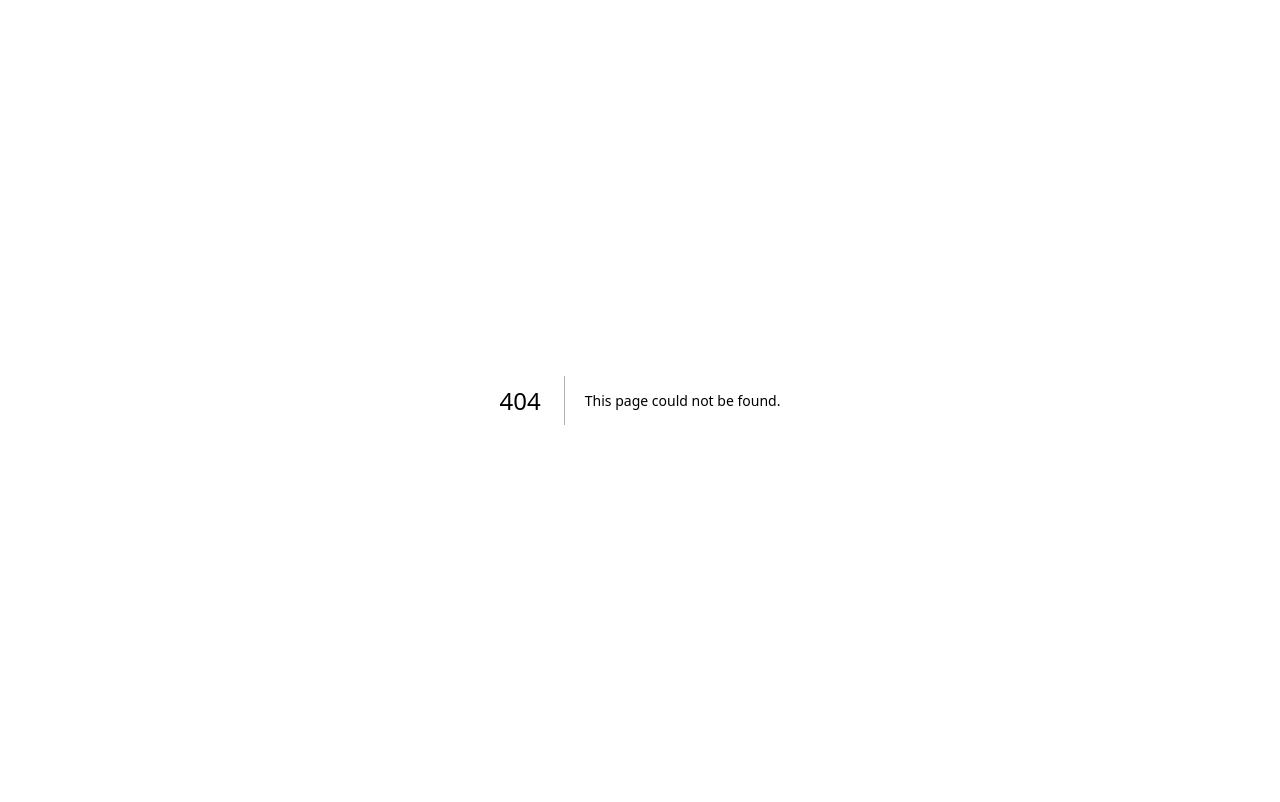
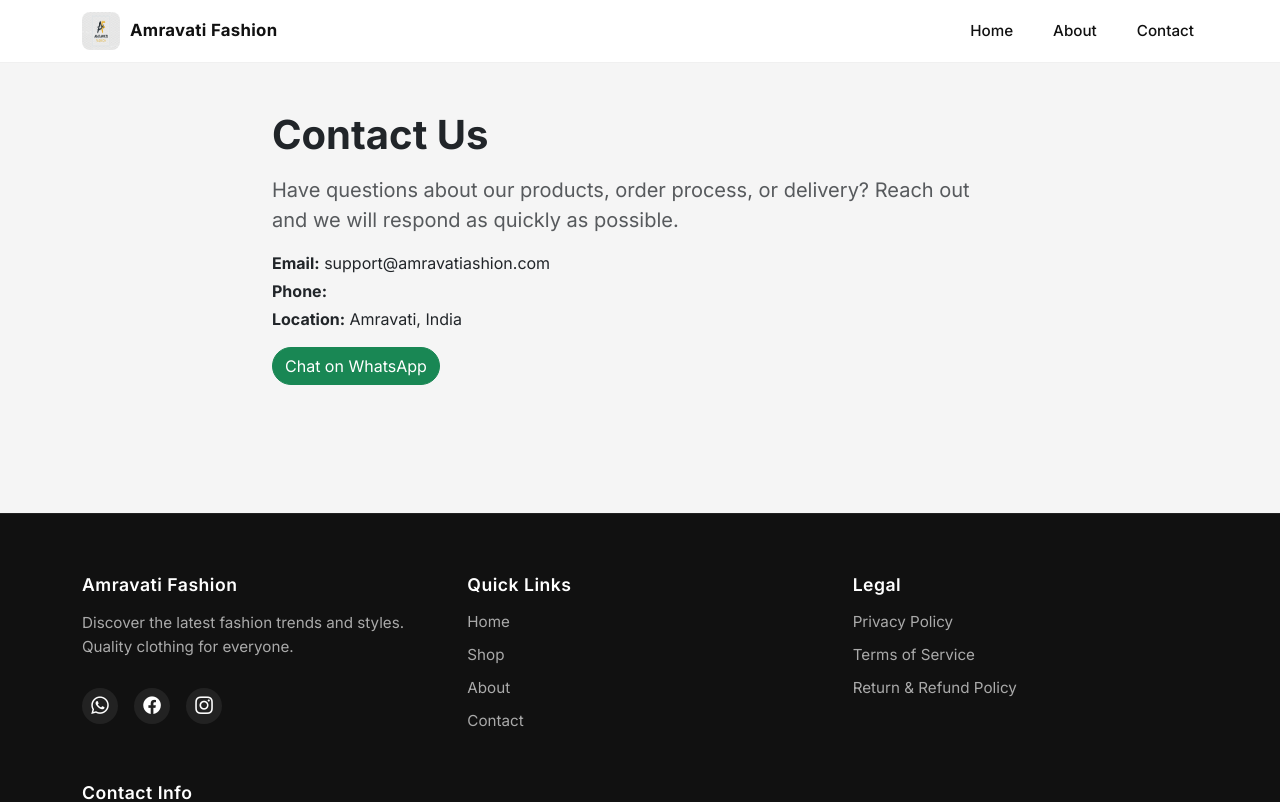
Before and after one commit to sameer8605/AMfashion, a Next.js app: page /contactus in a window 1280 px wide. Before the commit this address had no page. Shown: the top 802 px of the page. Built offline with nearby package versions, Linux system fonts and the light colour scheme.

Commit message:
seperate contact about page

```diff
--- /dev/null
+++ b/src/app/contactus/page.js
@@ -0,0 +1,44 @@
+import SiteNavbar from "@/components/SiteNavbar";
+
+export default function ContactUs() {
+  const phone = process.env.NEXT_PUBLIC_WHATSAPP_NUMBER;
+  const whatsappUrl = `https://wa.me/${phone}?text=${encodeURIComponent(
+    "Hello, I would like to contact Amravati Fashion."
+  )}`;
+
+  return (
+    <div>
+      <SiteNavbar />
+      <main className="container py-5">
+        <div className="row justify-content-center">
+          <div className="col-12 col-md-10 col-lg-8">
+            <h1 className="fw-bold mb-3">Contact Us</h1>
+            <p className="lead text-muted">
+              Have questions about our products, order process, or delivery?
+              Reach out and we will respond as quickly as possible.
+            </p>
+            <div className="mb-3">
+              <p className="mb-1">
+                <strong>Email:</strong> support@amravatiashion.com
+              </p>
+              <p className="mb-1">
+                <strong>Phone:</strong> <a href={`tel:${phone}`}>{phone}</a>
+              </p>
+              <p>
+                <strong>Location:</strong> Amravati, India
+              </p>
+            </div>
+            <a
+              href={whatsappUrl}
+              className="btn btn-success"
+              target="_blank"
+              rel="noopener noreferrer"
+            >
+              Chat on WhatsApp
+            </a>
+          </div>
+        </div>
+      </main>
+    </div>
+  );
+}
--- a/src/components/Footer.js
+++ b/src/components/Footer.js
@@ -42,13 +42,13 @@ export default function Footer() {
                 <Link href="/">Home</Link>
               </li>
               <li>
-                <a href="/#products">Shop</a>
+                <Link href="/#products">Shop</Link>
               </li>
               <li>
-                <a href="/#about">About</a>
+                <Link href="/aboutus">About</Link>
               </li>
               <li>
-                <a href="/#contact">Contact</a>
+                <Link href="/contactus">Contact</Link>
               </li>
             </ul>
           </div>
--- a/src/components/SiteNavbar.js
+++ b/src/components/SiteNavbar.js
@@ -47,12 +47,12 @@ export default function SiteNavbar() {
             <Link href="/" className="nav-desktop-link">
               Home
             </Link>
-            <a href="/#about" className="nav-desktop-link">
+            <Link href="/aboutus" className="nav-desktop-link">
               About
-            </a>
-            <a href="/#contact" className="nav-desktop-link">
+            </Link>
+            <Link href="/contactus" className="nav-desktop-link">
               Contact
-            </a>
+            </Link>
           </div>
 
           <button
@@ -101,33 +101,33 @@ export default function SiteNavbar() {
 
             <div className="mobile-menu-divider" role="separator" />
 
-            <a
+            <Link
               href="/#products"
               className="mobile-nav-link"
               onClick={() => setIsNavCollapsed(true)}
             >
               <span className="mobile-nav-num">02</span>Shop
-            </a>
+            </Link>
 
             <div className="mobile-menu-divider" role="separator" />
 
-            <a
-              href="/#about"
+            <Link
+              href="/aboutus"
               className="mobile-nav-link"
               onClick={() => setIsNavCollapsed(true)}
             >
               <span className="mobile-nav-num">03</span>About
-            </a>
+            </Link>
 
             <div className="mobile-menu-divider" role="separator" />
 
-            <a
-              href="/#contact"
+            <Link
+              href="/contactus"
               className="mobile-nav-link"
               onClick={() => setIsNavCollapsed(true)}
             >
               <span className="mobile-nav-num">04</span>Contact
-            </a>
+            </Link>
           </nav>
 
           <div className="mobile-menu-footer">
```
Also changed, not shown: src/app/aboutus/page.js (added, +41 -0 lines), src/app/page.js (+0 -33 lines).
